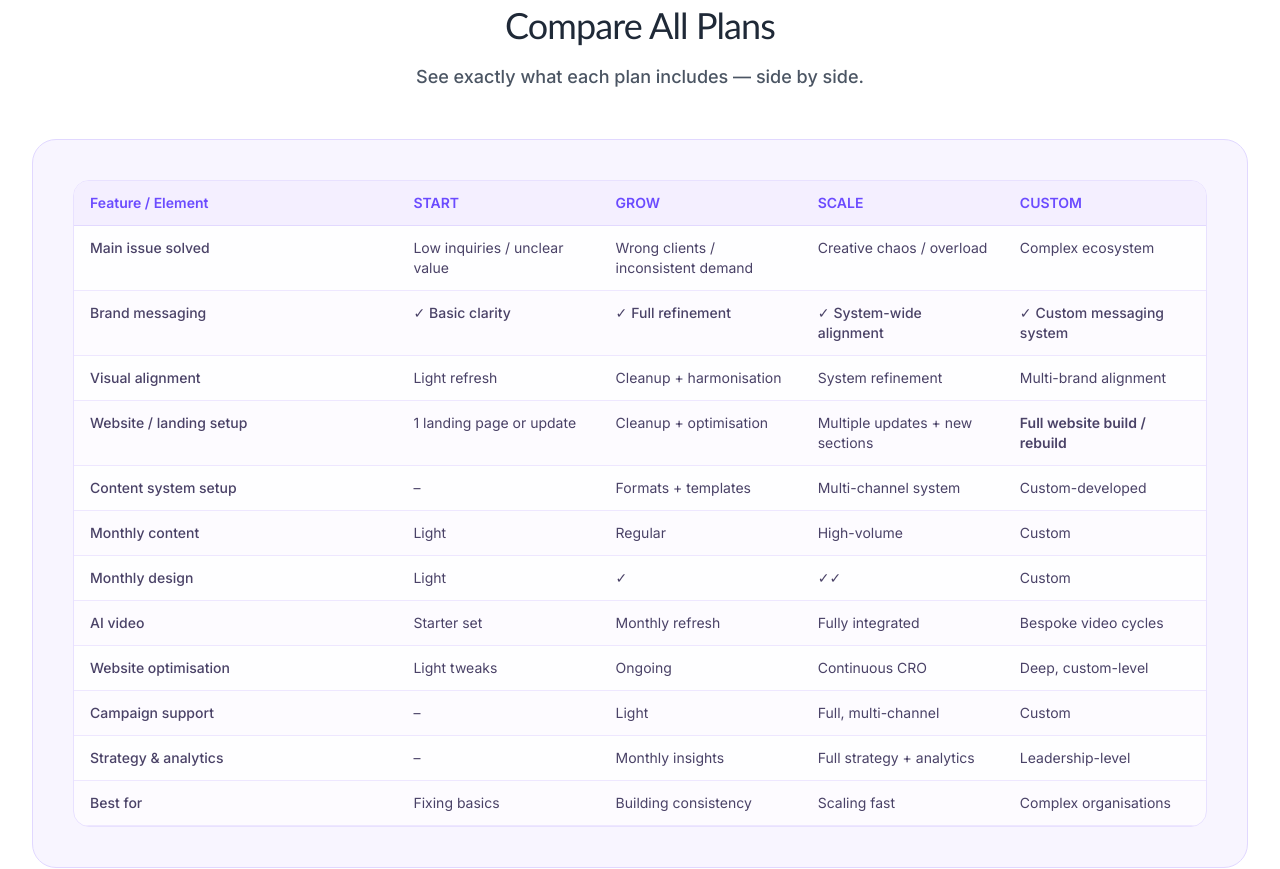
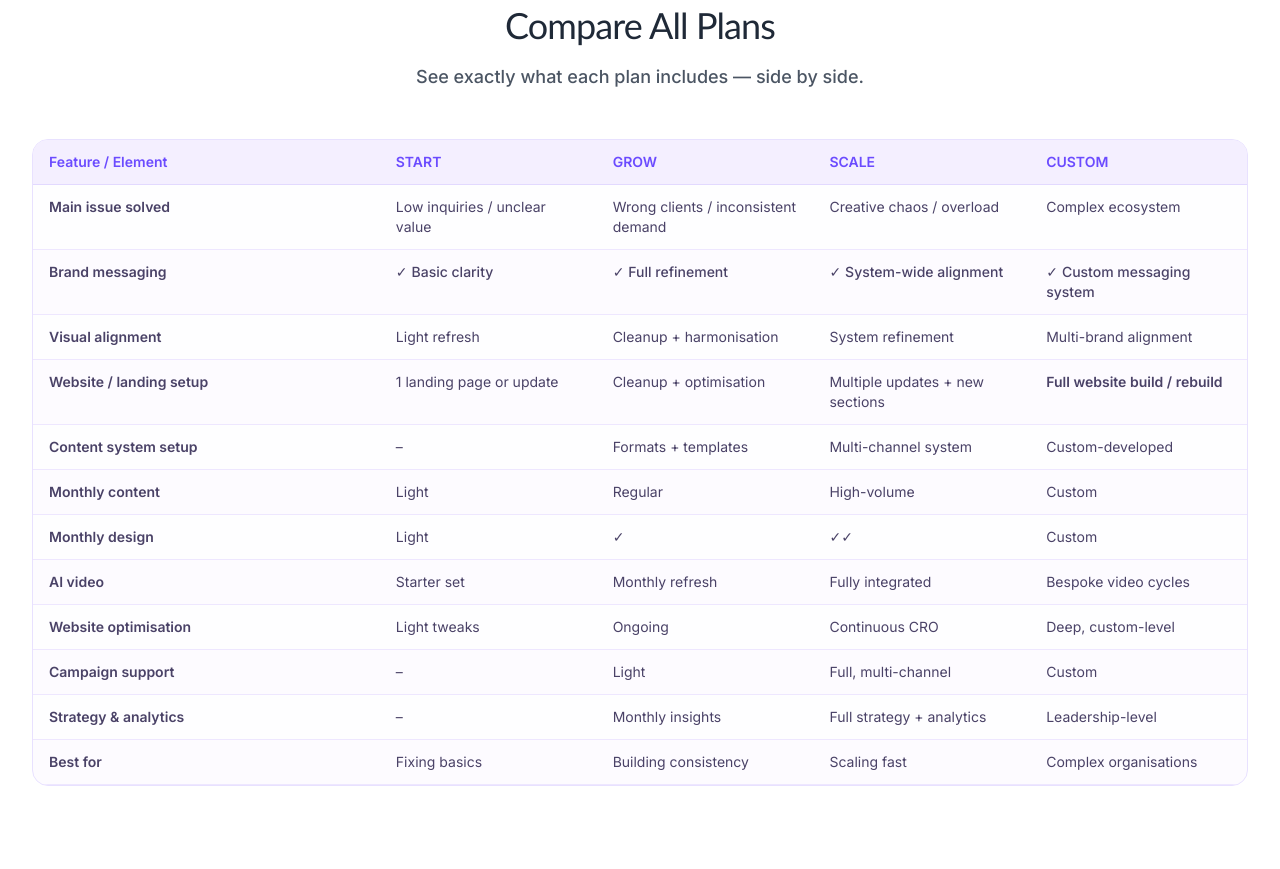
Before and after one commit to dimplesharma09/hrescic, a React (Vite) app: page /what-we-do in a window 1280 px wide. Shown: the part 4840-5709 px from the top of the page. Built offline with nearby package versions, Linux system fonts and the light colour scheme.

Commit message:
design change code

```diff
--- a/src/components/sections/What-be-do/ComparisonSection.tsx
+++ b/src/components/sections/What-be-do/ComparisonSection.tsx
@@ -112,7 +112,7 @@ const ComparisonSection: React.FC = () => {
 
 
       {/* Card wrapper – same vibe as Private Cohorts/Membership */}
-      <div className="rounded-3xl border border-[#E1D8FF] bg-[#F8F5FF]  overflow-hidden">
+      <div className="  overflow-hidden">
         {/* Top border line like reference */}
         {/* <div className="h-[2px] w-full bg-[#3E1FFF]" /> */}
 
@@ -123,8 +123,8 @@ const ComparisonSection: React.FC = () => {
 
 
         {/* Inner light panel with table */}
-        <div className="px-5 sm:px-8 lg:px-10 py-10">
-          <div className="rounded-2xl bg-[#FDFBFF] border border-[#E8E1FF] overflow-hidden">
+        <div className="px-5 sm:px-8 lg:px-0 py-0 ">
+          <div className="rounded-2xl bg-[#FDFBFF] border border-[#E8E1FF]  overflow-hidden">
             <div className="overflow-x-auto">
               <div className="min-w-[720px]">
                 {/* Header row */}
@@ -152,7 +152,7 @@ const ComparisonSection: React.FC = () => {
                       className={`grid grid-cols-[1.6fr_1fr_1fr_1fr_1fr] text-xs md:text-sm text-[#4A4267] ${rowBg}`}
                     >
                       {/* Feature label */}
-                      <div className="px-4 py-3 border-b border-[#EEE7FF] font-medium">
+                      <div className="px-4 py-3 border-b border-[#EEE7FF] font-semibold">
                         {row.label}
                       </div>
 
```
Also changed, not shown: vercel.json (added).
